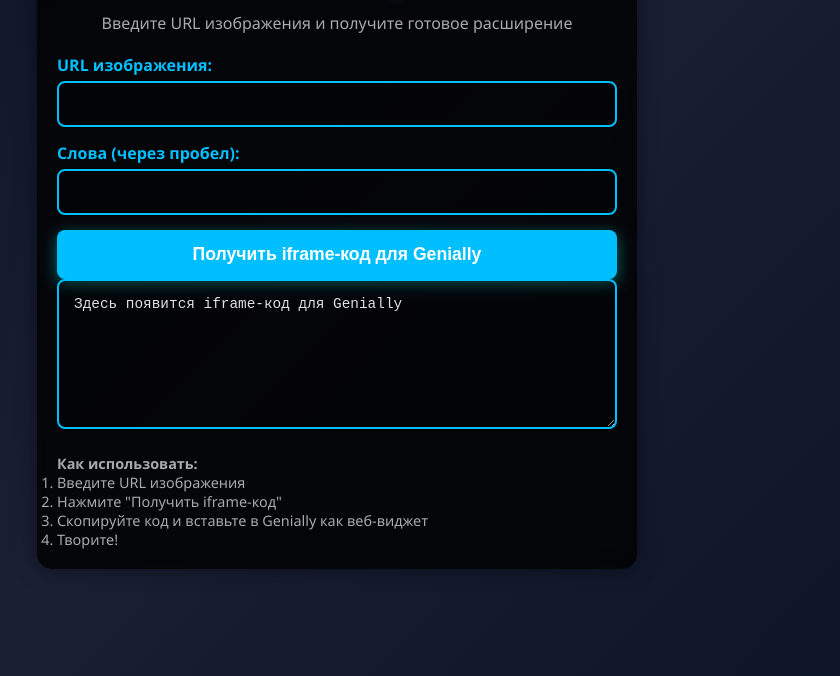
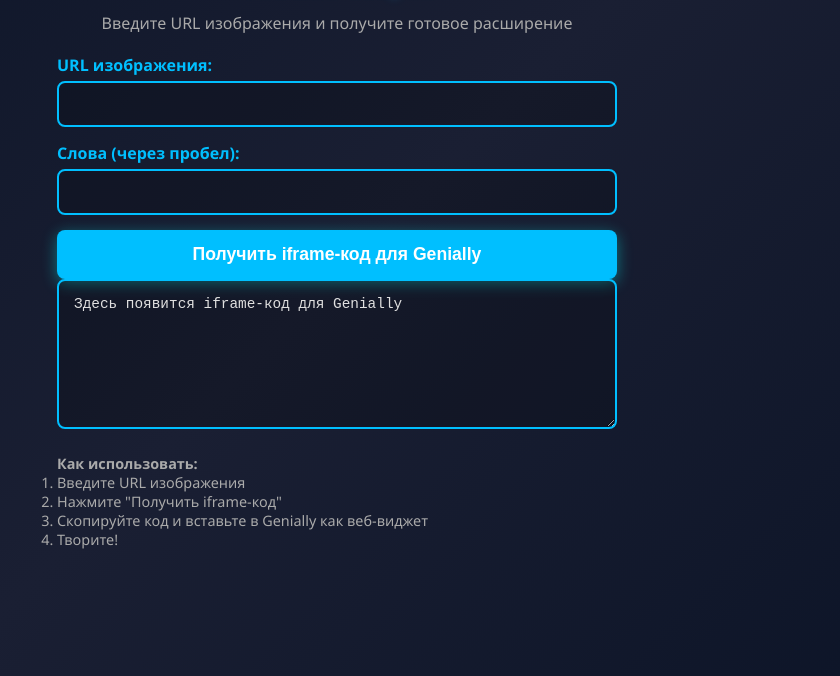
Before and after one commit to Wo0MBa/my-genially-interactive, a plain HTML site: page index.html in a window 1280 px wide. Shown: the part 124-800 px from the top of the page, without its empty margins (303-1143 px from the left). Drawn offline with Linux system fonts and the light colour scheme.

Commit message:
Update index.html

```diff
--- a/index.html
+++ b/index.html
@@ -24,10 +24,11 @@
       max-width: 600px;
       margin: 0 auto;
       padding: 20px;
-      background: rgba(0, 0, 0, 0.8);
-      border-radius: 15px;
-      box-shadow: 0 0 20px rgba(0, 0, 0, 0.5);
-      backdrop-filter: blur(10px);
+      /* Убрал все визуальные границы */
+      background: transparent;
+      border-radius: 0;
+      box-shadow: none;
+      backdrop-filter: none;
     }
 
     h1 {
```
